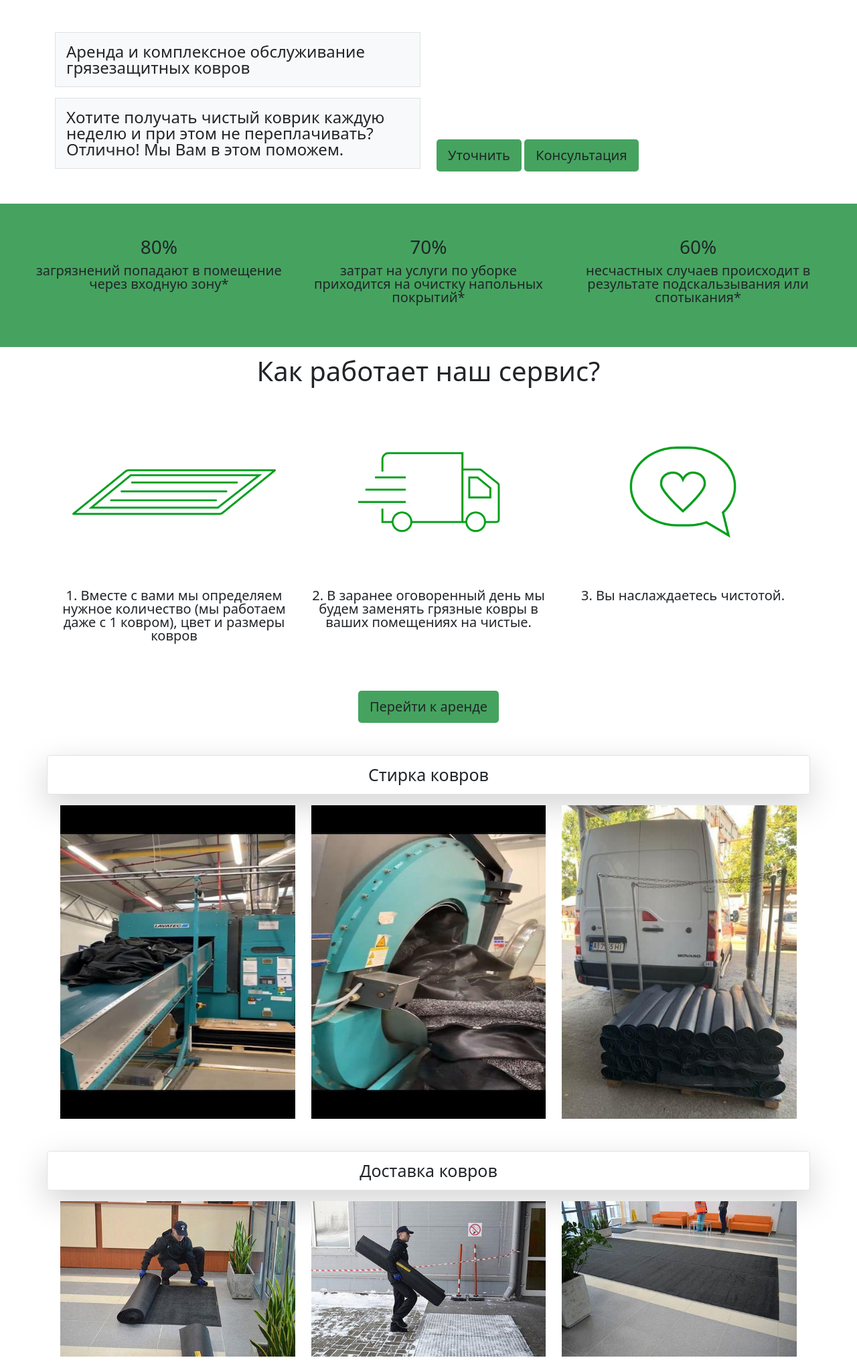
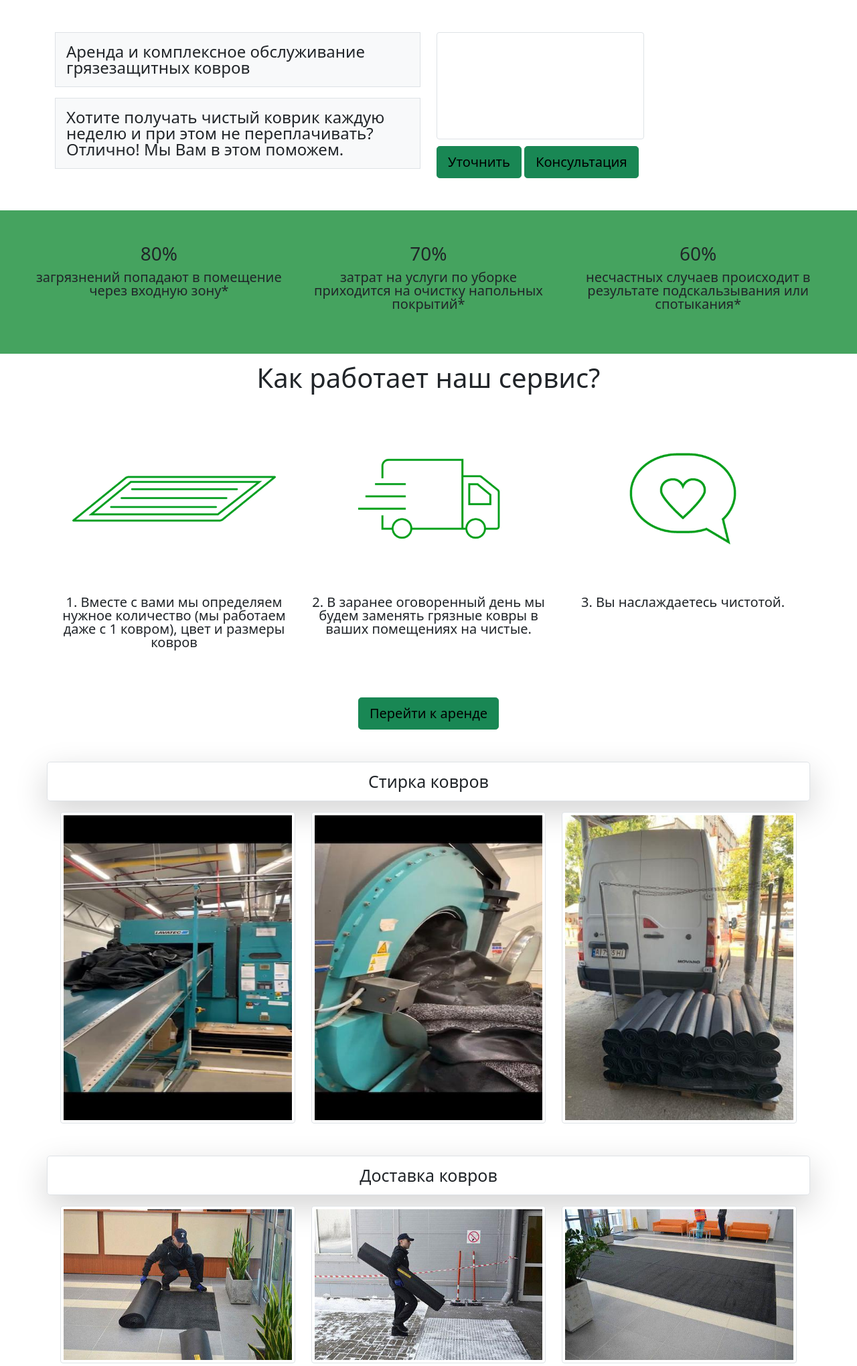
Before and after one commit to YarikHrabovets/latkrok-site, a Django app: page /en/ in a window 1280 px wide. Shown: the part 1136-3175 px from the top of the page at 67% size. Run offline with Django 4.2, Linux system fonts and the light colour scheme; data comes from the database, SQL or seed files in the repository; data that the repository does not hold is empty; grey boxes are pictures that could not be loaded.

Commit message:
Update Project

```diff
--- a/latkrok/main/admin.py
+++ b/latkrok/main/admin.py
@@ -75,6 +75,3 @@ class ArticleAdmin(TranslationAdmin):
     list_display = ('title', 'time_create')
     search_fields = ('title', 'time_create')
     prepopulated_fields = {'slug': ('title',)}
-
-
-admin.site.register(FillUrl)
--- a/latkrok/main/static/main/css/index_style.css
+++ b/latkrok/main/static/main/css/index_style.css
@@ -1,21 +1,6 @@
-#content{
-	margin-top: 100px;
-}
 .blockquote{
 	font-size: 35px;
 }
 .text-center{
 	font-size: 25px;
 }
-#hbtn{
-	background: #45a35f;
-}
-#hbtn:hover{
-	background: #347d49 !important;
-}
-#hover{
-	transition: 0.5s;
-}
-#hover:hover{
-	transform: translateY(-20px);
-}
--- a/latkrok/main/templates/main/about.html
+++ b/latkrok/main/templates/main/about.html
@@ -6,7 +6,7 @@
 {% endblock %}
 
 {% block content %}
-<img class="img-fluid" src="https://www.kleen-tex.ru/uploads/tx_templavoila/about-us_04.jpg">
+<img class="img-fluid" src="{% static 'main/images/about-us.jpeg' %}">
 <div class="container p-3 mt-5 rounded-3 border shadow-lg">
 	<h1>О нас</h1>
 	<hr>
--- a/latkrok/main/templates/main/base.html
+++ b/latkrok/main/templates/main/base.html
@@ -198,27 +198,35 @@
 						</div>
 						<ul id="search-items" class="list-group fs-6 mt-3" style="max-height: 300px; overflow-y: scroll;">
 							{% for order in orders %}
-								<li class="list-group-item">
-									<div class="row">
-										<div class="col-1"><i style="position: absolute; top: 20%; left: 5px;" class="fa fa-tasks i-search" aria-hidden="true"></i></div>
-										<div class="col-11 text"><a style="text-decoration: none;" class="text-muted" href="{{ order.get_absolute_url }}">{{ order.title }}</a></div>
-									</div>
+								<li class="list-group-item list-group-item-action">
+									<a href="{{ order.get_absolute_url }}" class="row text-muted" style="text-decoration: none;">
+										<div class="col-1" style="color: #000;"><i style="position: absolute; top: 20%; left: 5px;" class="fa fa-tasks i-search" aria-hidden="true"></i></div>
+										<div class="col-11 text">{{ order.title }}</div>
+									</a>
 								</li>
 							{% endfor %}
 							{% for special in specials %}
-								<li class="list-group-item">
-									<div class="row">
-										<div class="col-1"><i style="position: absolute; top: 20%; left: 5px;" class="fa fa-tasks i-search" aria-hidden="true"></i></div>
-										<div class="col-11 text"><a style="text-decoration: none;" class="text-muted" href="{{ special.get_absolute_url }}">{{ special.title }}</a></div>
-									</div>
+								<li class="list-group-item list-group-item-action">
+									<a href="{{ special.get_absolute_url }}" class="row text-muted" style="text-decoration: none;">
+										<div class="col-1" style="color: #000;"><i style="position: absolute; top: 20%; left: 5px;" class="fa fa-tasks i-search" aria-hidden="true"></i></div>
+										<div class="col-11 text">{{ special.title }}</div>
+									</a>
+								</li>
+							{% endfor %}
+							{% for article in articles %}
+								<li class="list-group-item list-group-item-action">
+									<a href="{{ article.get_absolute_url }}" class="row text-muted" style="text-decoration: none;">
+										<div class="col-1" style="color: #000;"><i style="position: absolute; top: 20%; left: 5px;" class="fa fa-book i-search" aria-hidden="true"></i></div>
+										<div class="col-11 text">{{ article.title }}</div>
+									</a>
 								</li>
 							{% endfor %}
 							{% for key, value in static_urls.items %}
-								<li class="list-group-item">
-									<div class="row">
-										<div class="col-1"><i style="position: absolute; top: 20%; left: 5px;" class="fa fa-code-fork i-search" aria-hidden="true"></i></div>
-										<div class="col-11 text"><a style="text-decoration: none;" class="text-muted" href="{{ value }}">{{ key }}</a></div>
-									</div>
+								<li class="list-group-item list-group-item-action">
+									<a href="{{ value }}" class="row text-muted" style="text-decoration: none;">
+										<div class="col-1" style="color: #000;"><i style="position: absolute; top: 20%; left: 5px;" class="fa fa-code-fork i-search" aria-hidden="true"></i></div>
+										<div class="col-11 text">{{ key }}</div>
+									</a>
 								</li>
 							{% endfor %}
 						</ul>
--- a/latkrok/main/templates/main/index.html
+++ b/latkrok/main/templates/main/index.html
@@ -18,17 +18,17 @@ Latkrok
     </div>
     <div class="carousel-inner">
       <div class="carousel-item active">
-        <img class="d-block w-100" src="https://www.kleen-tex.ru/uploads/tx_templavoila/1920x440__-_EcoAbsorb_04.jpg">
+        <img class="d-block w-100" src="{% static 'main/images/EcoAbsorb.jpeg' %}">
       </div>
       <div class="carousel-item">
-        <img class="d-block w-100" src="https://latkrok.com.ua/image/cache/catalog/slide/1920x440_HL_02-1920x440.jpg">
+        <img class="d-block w-100" src="{% static 'main/images/HL_02-1920x440.jpeg' %}">
       </div>
       <div class="carousel-item">
-      	<img class="d-block w-100" src="https://www.kleen-tex.ru/uploads/tx_templavoila/Web_Banner_1_1920x440_-_RU_01.jpg">
+      	<img class="d-block w-100" src="{% static 'main/images/Web_Banner.jpeg' %}">
       </div>
      </div>
     </div>
-<div class="container overflow-hidden">
+<div class="container">
 	<div class="row">
 		<div class="col-md-6 mt-5">
 			<div class="col mb-3">
@@ -40,11 +40,11 @@ Latkrok
 		</div>
 		<div class="col-md-6 mt-5">
 			<div class="col">
-				<iframe src="https://www.youtube.com/embed/jTdxPEA_sxI" title="YouTube video player" frameborder="0" allow="accelerometer; autoplay; clipboard-write; encrypted-media; gyroscope; picture-in-picture" allowfullscreen></iframe>
+				<iframe class="img-thumbnail" src="https://www.youtube.com/embed/jTdxPEA_sxI" title="YouTube video player" frameborder="0" allow="accelerometer; autoplay; clipboard-write; encrypted-media; gyroscope; picture-in-picture" allowfullscreen></iframe>
 			</div>
 			<div class="col">
-				<a id="hbtn" class="btn btn btn-lg mt-2" href="https://t.me/Latkrok" role="button">Уточнить</a>
-				<a id="hbtn" class="btn btn btn-lg mt-2" href="https://t.me/Latkrok" role="button">Консультация</a>
+				<a class="btn btn-success btn-lg mt-2" href="https://t.me/Latkrok" role="button" style="color: #000;">Уточнить</a>
+				<a class="btn btn-success btn-lg mt-2" href="https://t.me/Latkrok" role="button" style="color: #000;">Консультация</a>
 			</div>
 		</div>
 	</div>
@@ -85,7 +85,7 @@ Latkrok
 		</div>
 	</div>
 	<div class="container text-center mt-5">
-		<a id="hbtn" class="btn btn btn-lg mt-2" href="{% url 'order' %}">Перейти к аренде</a>
+		<a class="btn btn-success btn-lg mt-2" href="{% url 'order' %}" style="color: #000;">Перейти к аренде</a>
 	</div>
 </div>
 <div class="container p-3 rounded-3 border shadow-lg text-center mt-5">Стирка ковров</div>
@@ -93,17 +93,17 @@ Latkrok
 	<div class="row g-2">
 		<div class="col mt-4">
 			<div class="container">
-				<img id="hover" class="img-fluid" src="{% static 'main/images/car2.jpg' %}">
+				<img class="img-thumbnail" src="{% static 'main/images/car2.jpg' %}">
 			</div>
 		</div>
 		<div class="col mt-4">
 			<div class="container">
-				<img id="hover" class="img-fluid" src="{% static 'main/images/car1.jpg' %}">
+				<img class="img-thumbnail" src="{% static 'main/images/car1.jpg' %}">
 			</div>
 		</div>
 		<div class="col mt-4">
 			<div class="container">
-				<img id="hover" class="img-fluid" src="{% static 'main/images/car_3.jpeg' %}">
+				<img class="img-thumbnail" src="{% static 'main/images/car_3.jpeg' %}">
 			</div>
 		</div>
   </div>
@@ -113,17 +113,17 @@ Latkrok
 	<div class="row g-2">
 		<div class="col mt-4">
 			<div class="container">
-				<img id="hover" class="img-fluid" src="{% static 'main/images/man_1.jpeg' %}">
+				<img class="img-thumbnail" src="{% static 'main/images/man_1.jpeg' %}">
 			</div>
 		</div>
 		<div class="col mt-4">
 			<div class="container">
-				<img id="hover" class="img-fluid" src="{% static 'main/images/man_2.jpeg' %}">
+				<img class="img-thumbnail" src="{% static 'main/images/man_2.jpeg' %}">
 			</div>
 		</div>
 		<div class="col mt-4">
 			<div class="container">
-				<img id="hover" class="img-fluid" src="{% static 'main/images/man_3.jpeg' %}">
+				<img class="img-thumbnail" src="{% static 'main/images/man_3.jpeg' %}">
 			</div>
 		</div>
 	</div>
@@ -141,22 +141,22 @@ Latkrok
 					<div class="row g-2">
 						<div class="col mt-5">
 							<div class="container">
-								<img id="hover" class="img-fluid" src="{% static 'main/images/logo_novus.png' %}">
+								<img class="img-fluid" src="{% static 'main/images/logo_novus.png' %}">
 							</div>
 						</div>
 						<div class="col mt-5">
 							<div class="container">
-								<img id="hover" class="img-fluid" src="{% static 'main/images/logo_procredit_bank.png' %}">
+								<img class="img-fluid" src="{% static 'main/images/logo_procredit_bank.png' %}">
 							</div>
 						</div>
 						<div class="col mt-5">
 							<div class="container">
-								<img id="hover" class="img-fluid" src="{% static 'main/images/logo_siplo.svg' %}">
+								<img class="img-fluid" src="{% static 'main/images/logo_siplo.svg' %}">
 							</div>
 						</div>
 						<div class="col mt-5">
 							<div class="container">
-								<img id="hover" class="img-fluid" src="{% static 'main/images/ochakovski_logo-opt.svg' %}">
+								<img class="img-fluid" src="{% static 'main/images/ochakovski_logo-opt.svg' %}">
 							</div>
 						</div>
 					</div>
@@ -165,22 +165,22 @@ Latkrok
 					<div class="row g-2">
 						<div class="col mt-5">
 							<div class="container">
-								<img id="hover" class="img-fluid" src="{% static 'main/images/Oschadbank.png' %}">
+								<img class="img-fluid" src="{% static 'main/images/Oschadbank.png' %}">
 							</div>
 						</div>
 						<div class="col mt-5">
 							<div class="container">
-								<img id="hover" class="img-fluid" src="{% static 'main/images/logo_airport-removebg-preview.png' %}">
+								<img class="img-fluid" src="{% static 'main/images/logo_airport-removebg-preview.png' %}">
 							</div>
 						</div>
 						<div class="col mt-5">
 							<div class="container">
-								<img id="hover" class="img-fluid" src="{% static 'main/images/logo_credit365.png' %}">
+								<img class="img-fluid" src="{% static 'main/images/logo_credit365.png' %}">
 							</div>
 						</div>
 						<div class="col mt-5">
 							<div class="container">
-								<img id="hover" class="img-fluid" src="{% static '/main/images/logo_eig.png' %}">
+								<img class="img-fluid" src="{% static '/main/images/logo_eig.png' %}">
 							</div>
 						</div>
 					</div>
@@ -189,22 +189,22 @@ Latkrok
 					<div class="row g-2">
 						<div class="col mt-5">
 							<div class="container">
-								<img id="hover" class="img-fluid" src="{% static 'main/images/logo_04.gif' %}">
+								<img class="img-fluid" src="{% static 'main/images/logo_04.gif' %}">
 							</div>
 						</div>
 						<div class="col mt-5">
 							<div class="container">
-								<img id="hover" class="img-fluid" src="{% static 'main/images/logo_05.gif' %}">
+								<img class="img-fluid" src="{% static 'main/images/logo_05.gif' %}">
 							</div>
 						</div>
 						<div class="col mt-5">
 							<div class="container">
-								<img id="hover" class="img-fluid" src="{% static 'main/images/logo_06.gif' %}">
+								<img class="img-fluid" src="{% static 'main/images/logo_06.gif' %}">
 							</div>
 						</div>
 						<div class="col mt-5">
 							<div class="container">
-								<img id="hover" class="img-fluid" src="{% static 'main/images/logo_07.gif' %}">
+								<img class="img-fluid" src="{% static 'main/images/logo_07.gif' %}">
 							</div>
 						</div>
 					</div>
@@ -213,22 +213,22 @@ Latkrok
 					<div class="row g-2">
 						<div class="col mt-5">
 							<div class="container">
-								<img id="hover" class="img-fluid" src="{% static 'main/images/logo_08.gif' %}">
+								<img class="img-fluid" src="{% static 'main/images/logo_08.gif' %}">
 							</div>
 						</div>
 						<div class="col mt-5">
 							<div class="container">
-								<img id="hover" class="img-fluid" src="{% static 'main/images/logo_09.gif' %}">
+								<img class="img-fluid" src="{% static 'main/images/logo_09.gif' %}">
 							</div>
 						</div>
 						<div class="col mt-5">
 							<div class="container">
-								<img id="hover" class="img-fluid" src="{% static 'main/images/logo_10.gif' %}">
+								<img class="img-fluid" src="{% static 'main/images/logo_10.gif' %}">
 							</div>
 						</div>
 						<div class="col mt-5">
 							<div class="container">
-								<img id="hover" class="img-fluid" src="{% static 'main/images/logo-grey.svg' %}">
+								<img class="img-fluid" src="{% static 'main/images/logo-grey.svg' %}">
 							</div>
 						</div>
 					</div>
@@ -237,22 +237,22 @@ Latkrok
 					<div class="row g-2">
 						<div class="col mt-5">
 							<div class="container">
-								<img id="hover" class="img-fluid" src="{% static 'main/images/logo_01.gif' %}">
+								<img class="img-fluid" src="{% static 'main/images/logo_01.gif' %}">
 							</div>
 						</div>
 						<div class="col mt-5">
 							<div class="container">
-								<img id="hover" class="img-fluid" src="{% static 'main/images/logo_02.gif' %}">
+								<img class="img-fluid" src="{% static 'main/images/logo_02.gif' %}">
 							</div>
 						</div>
 						<div class="col mt-5">
 							<div class="container">
-								<img id="hover" class="img-fluid" src="{% static 'main/images/logo_03.gif' %}">
+								<img class="img-fluid" src="{% static 'main/images/logo_03.gif' %}">
 							</div>
 						</div>
 						<div class="col mt-5">
 							<div class="container">
-								<img id="hover" class="img-fluid" src="{% static 'main/images/logo_korolenkivska_gray.png' %}">
+								<img class="img-fluid" src="{% static 'main/images/logo_korolenkivska_gray.png' %}">
 							</div>
 						</div>
 					</div>
@@ -261,17 +261,17 @@ Latkrok
 					<div class="row g-2">
 						<div class="col mt-5">
 							<div class="container">
-								<img id="hover" class="img-fluid" src="{% static 'main/images/logo_fora.png' %}">
+								<img class="img-fluid" src="{% static 'main/images/logo_fora.png' %}">
 							</div>
 						</div>
 						<div class="col mt-5">
 							<div class="container">
-								<img id="hover" class="img-fluid" src="{% static 'main/images/logo_estro.png' %}">
+								<img class="img-fluid" src="{% static 'main/images/logo_estro.png' %}">
 							</div>
 						</div>
 						<div class="col mt-5">
 							<div class="container">
-								<img id="hover" class="img-fluid" src="{% static 'main/images/logo_jysk.png' %}">
+								<img class="img-fluid" src="{% static 'main/images/logo_jysk.png' %}">
 							</div>
 						</div>
 					</div>
--- a/latkrok/main/templates/main/maker.html
+++ b/latkrok/main/templates/main/maker.html
@@ -6,7 +6,7 @@
 {% endblock %}
 
 {% block content %}
-<img class="img-fluid" src="{{ url }}">
+<img class="img-fluid" src="{% static 'main/images/maker-banner.jpeg' %}">
 <div class="container p-3 mt-5 rounded-3 border shadow-lg">
 	<h1>Производитель</h1>
 	<hr>
--- a/latkrok/main/views.py
+++ b/latkrok/main/views.py
@@ -3,21 +3,21 @@ from django.urls import reverse, reverse_lazy
 from django.views.generic import ListView, DetailView, CreateView
 from .models import *
 from .forms import *
-from .sendScript import send_for_email
 
 
 def get_search_context(is_ord=False, is_spec=False, **kwargs) -> dict:
     ord, spec = '', ''
     if not is_ord:
-        ord = Order.objects.all()
+        ord = Order.objects.filter(status=True)
     if not is_spec:
-        spec = SpecialOffer.objects.all()
+        spec = SpecialOffer.objects.filter(status=True)
 
     context = {
         'orders': ord,
         'specials': spec,
+        'articles': Article.objects.all(),
         'static_urls': {
-            'главная': reverse('index'), 'оренда': reverse('order'), 'лого': reverse('logo'),
+            'главная': reverse('index'), 'оренда': reverse('order'), 'лого': reverse('logo'), 'статьи': reverse('articles'),
             'спец предложения': reverse('special'), 'корзина': reverse('cart'), 'про нас': reverse('about'),
             'контакты': reverse('contacts'), 'производитель': reverse('maker')
         }
@@ -132,7 +132,4 @@ def contacts(request):
 
 
 def maker(request):
-    field_name = 'url'
-    obj = FillUrl.objects.first()
-    field_value = getattr(obj, field_name) if obj else ''
-    return render(request, 'main/maker.html', context=get_search_context(kwargs={'url': field_value}))
+    return render(request, 'main/maker.html', context=get_search_context())
```
Also changed, not shown: latkrok/main/models.py (+0 -11 lines), latkrok/main/static/main/js/search.js (+4 -4 lines), latkrok/main/templates/main/article.html (+30 -0 lines), latkrok/main/templates/main/contacts.html (+11 -11 lines), latkrok/main/templates/main/logo.html (+9 -9 lines), latkrok/db.sqlite3.
